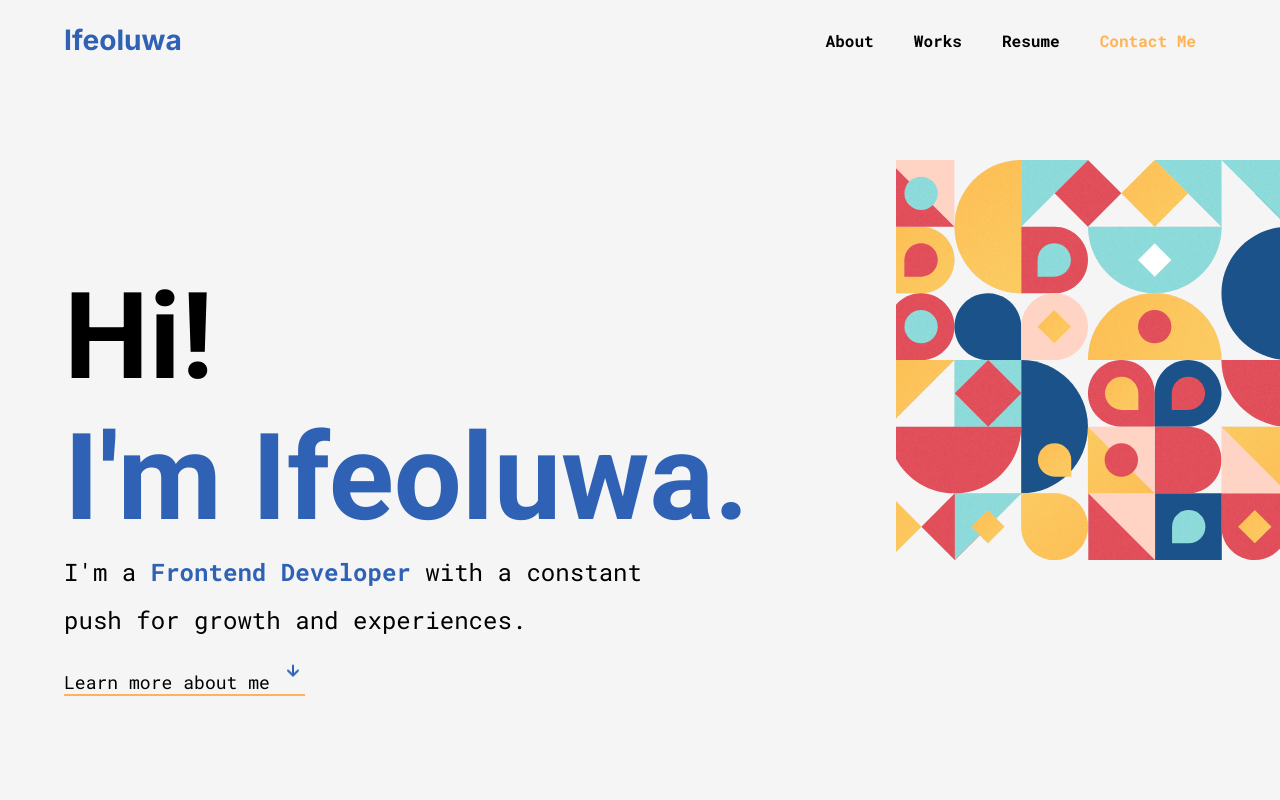
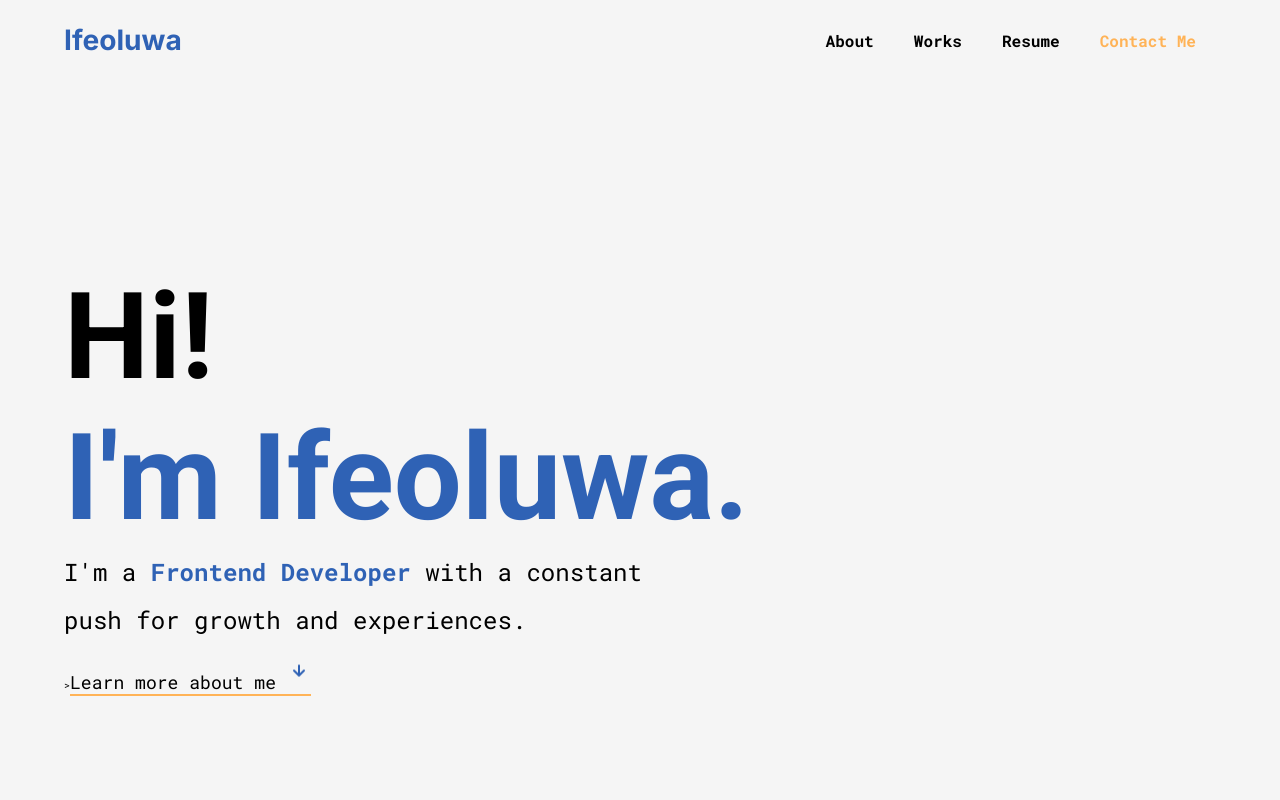
Before and after one commit to Adepejustephen/portfolio, a React (Create React App) app: page / in a window 1280 px wide. Shown: the top 800 px of the page. Built offline with nearby package versions, Linux system fonts and the light colour scheme; a web font is replaced by a local one.

Commit message:
removed hero  image

```diff
--- a/src/components/Hero/index.jsx
+++ b/src/components/Hero/index.jsx
@@ -1,5 +1,5 @@
 import { Container, HeroContainer, HeroLink, HeroLinkText, HeroTextContainer, ImageContainer, Intro, NameBold, TopText } from "./Hero.Style"
-import Image from '../../assests/svg/Thur.svg'
+
 import { UilArrowDown } from "@iconscout/react-unicons";
 
 const Hero = () => {
@@ -14,9 +14,7 @@ const Hero = () => {
             for growth and experiences.
           </Intro>
         </HeroTextContainer>
-        <ImageContainer>
-          <img src={Image} alt="patter-svg" />
-        </ImageContainer>
+       >
         <HeroLink
           activeClass="active"
           to="about"
```
Also changed, not shown: src/components/index.js (renamed from src/components/index.jsx).
